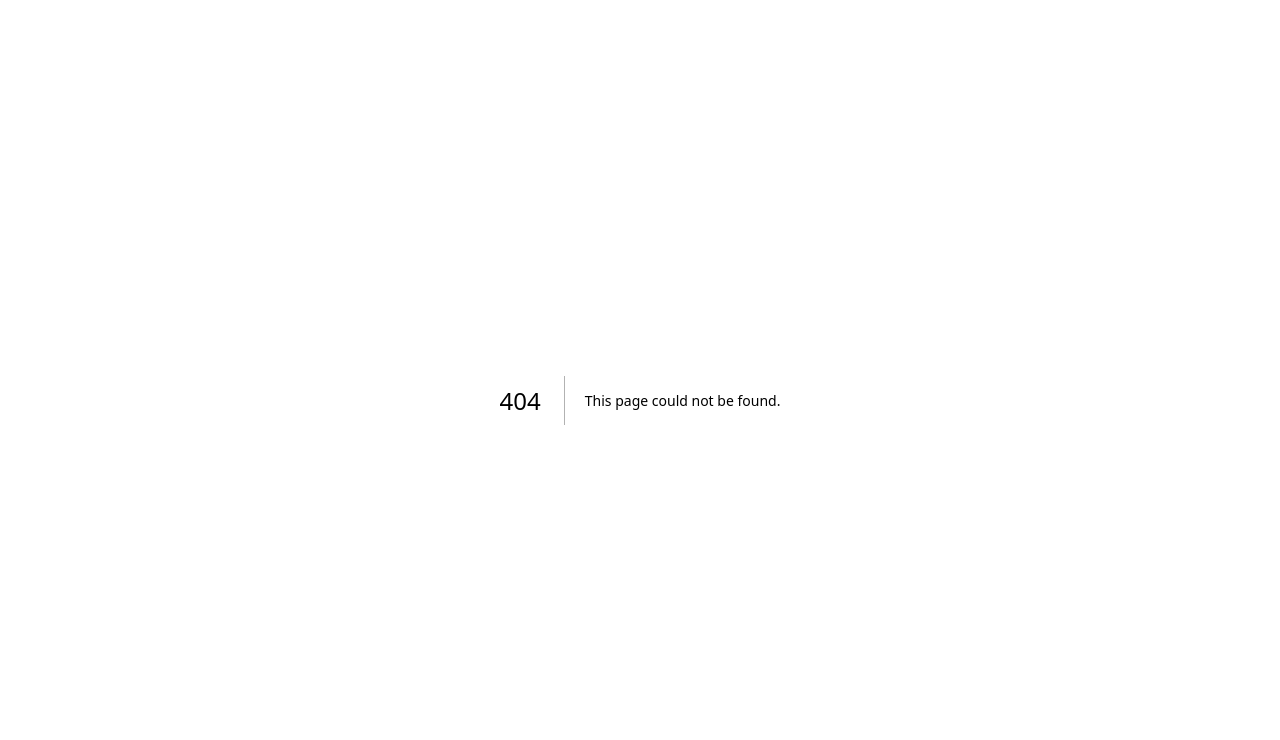
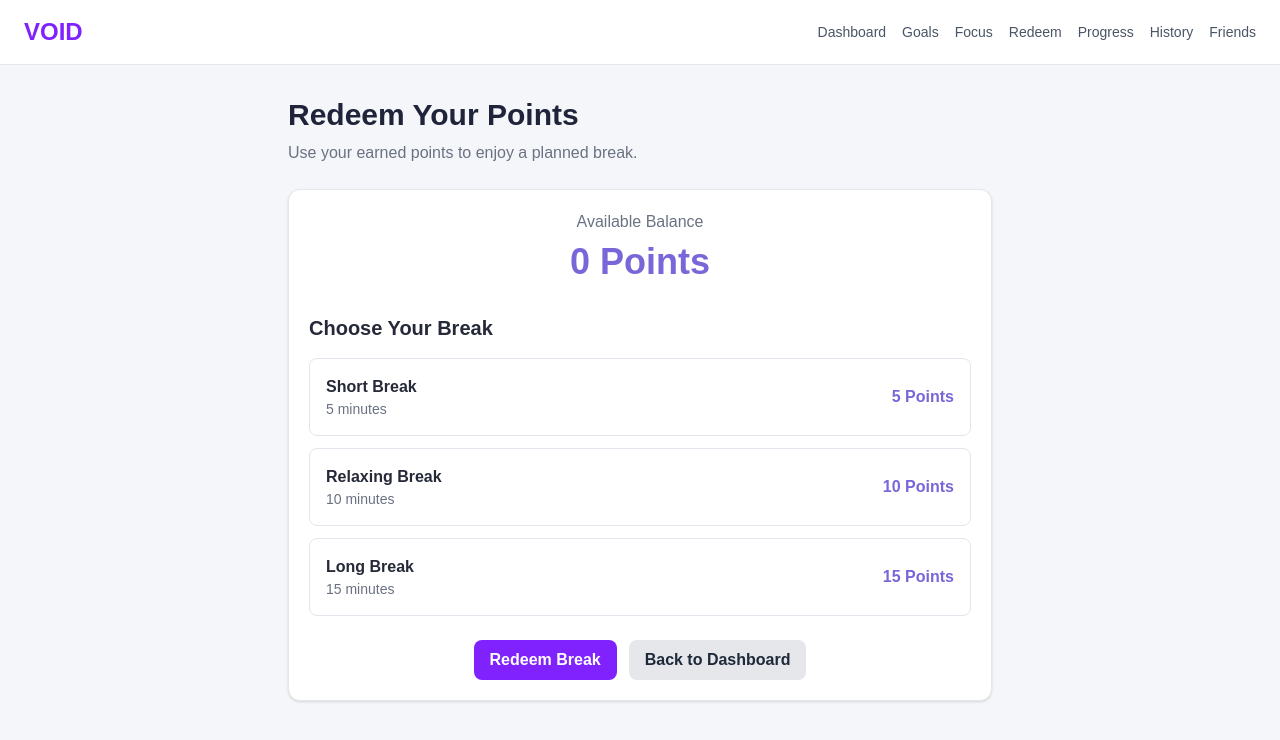
Before and after one commit to shreevidyababu77/Void, a Next.js app: page /redeem in a window 1280 px wide. Before the commit this address had no page. Shown: the top 740 px of the page. Built offline with nearby package versions, Linux system fonts and the light colour scheme.

Commit message:
feat: implement redeem break with React Context

```diff
--- /dev/null
+++ b/app/redeem/page.jsx
@@ -0,0 +1,120 @@
+"use client";
+
+import { useState } from "react";
+import { useRouter } from "next/navigation";
+import { useAppContext } from "../../context/AppContext";
+import Navbar from "../../components/layout/Navbar";
+import Card from "../../components/ui/Card";
+import Button from "../../components/ui/Button";
+
+export default function RedeemPage() {
+  const { points, redeemPoints } = useAppContext();
+  const router = useRouter();
+
+  const [selectedBreak, setSelectedBreak] = useState(null);
+  const [message, setMessage] = useState("");
+
+  const breakOptions = [
+    { id: 1, title: "Short Break", duration: "5 minutes", cost: 5 },
+    { id: 2, title: "Relaxing Break", duration: "10 minutes", cost: 10 },
+    { id: 3, title: "Long Break", duration: "15 minutes", cost: 15 },
+  ];
+
+  const handleRedeem = () => {
+    if (!selectedBreak) {
+      setMessage("Please select a break first.");
+      return;
+    }
+
+    const success = redeemPoints(selectedBreak.cost);
+
+    if (success) {
+      setMessage(
+        `${selectedBreak.title} redeemed successfully! Enjoy your break.`
+      );
+      setSelectedBreak(null);
+    } else {
+      setMessage("You don't have enough points for this break.");
+    }
+  };
+
+  return (
+    <main className="min-h-screen bg-[#F5F6FA]">
+      <Navbar />
+
+      <div className="mx-auto max-w-3xl p-8">
+        <h1 className="mb-2 text-3xl font-bold text-[#20243A]">
+          Redeem Your Points
+        </h1>
+
+        <p className="mb-6 text-gray-500">
+          Use your earned points to enjoy a planned break.
+        </p>
+
+        <Card>
+          <div className="mb-8 text-center">
+            <p className="text-gray-500">Available Balance</p>
+            <p className="mt-2 text-4xl font-bold text-[#7966D8]">
+              {points} Points
+            </p>
+          </div>
+
+          <h2 className="mb-4 text-xl font-semibold text-[#252938]">
+            Choose Your Break
+          </h2>
+
+          <div className="space-y-3">
+            {breakOptions.map((option) => (
+              <button
+                key={option.id}
+                onClick={() => {
+                  setSelectedBreak(option);
+                  setMessage("");
+                }}
+                className={`w-full rounded-lg border p-4 text-left transition ${
+                  selectedBreak?.id === option.id
+                    ? "border-[#7966D8] bg-purple-50"
+                    : "border-[#E2E5EC] bg-white"
+                }`}
+              >
+                <div className="flex items-center justify-between">
+                  <div>
+                    <p className="font-semibold text-[#252938]">
+                      {option.title}
+                    </p>
+                    <p className="text-sm text-gray-500">
+                      {option.duration}
+                    </p>
+                  </div>
+
+                  <p className="font-semibold text-[#7966D8]">
+                    {option.cost} Points
+                  </p>
+                </div>
+              </button>
+            ))}
+          </div>
+
+          {message && (
+            <p className="mt-5 text-center text-sm font-medium text-[#252938]">
+              {message}
+            </p>
+          )}
+
+          <div className="mt-6 flex flex-wrap justify-center gap-3">
+            <Button onClick={handleRedeem}>
+              Redeem Break
+            </Button>
+
+            <Button
+              variant="secondary"
+              onClick={() => router.push("/")}
+            >
+              Back to Dashboard
+            </Button>
+          </div>
+        </Card>
+      </div>
+    </main>
+  );
+}
```
